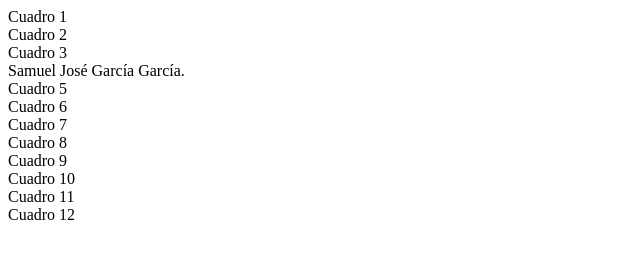
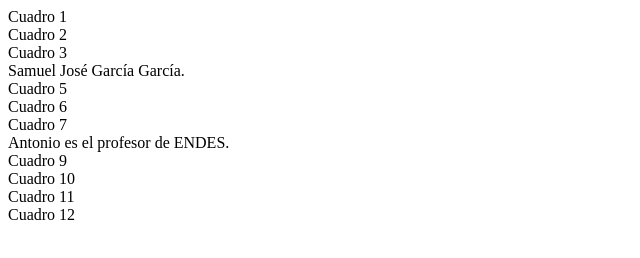
Before and after one commit to srsempere/examen-GGSJ, a plain HTML site: page index.html in a window 1280 px wide. Shown: the whole page, without its empty margins (0-640 px from the left). Drawn offline with Linux system fonts and the light colour scheme.

Commit message:
primer commit en vs

```diff
--- a/index.html
+++ b/index.html
@@ -17,7 +17,7 @@
         <div class="col-6 bg-danger">Cuadro 5</div>
         <div class="col-6 bg-danger">Cuadro 6</div>
         <div class="col-6 bg-danger">Cuadro 7</div>
-        <div class="col-6 bg-danger">Cuadro 8</div>
+        <div class="col-6 bg-danger">Antonio es el profesor de ENDES.</div>
     </div>
     <div class="row">
         <div class="col-6 bg-danger">Cuadro 9</div>
--- a/mijs.js
+++ b/mijs.js
@@ -0,0 +1 @@
+//No sé nada de Javascript
```
